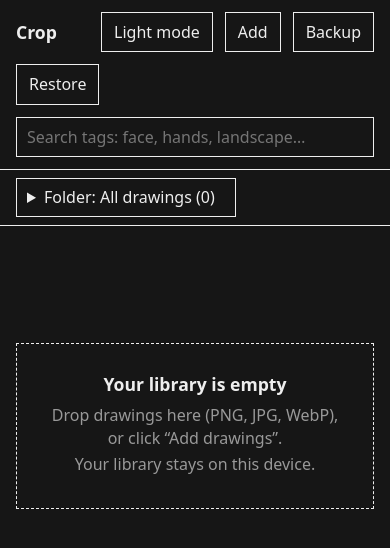
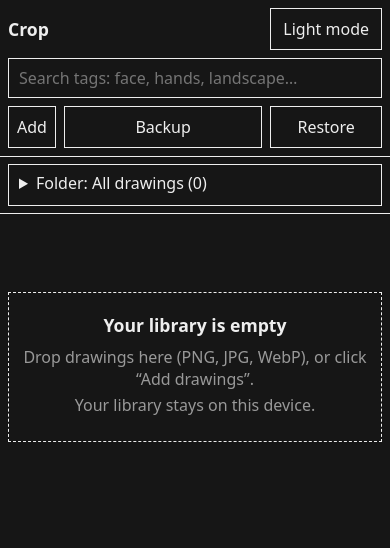
Before and after one commit to NOT16180/crop, a Svelte app: page / in a window 390 px wide. Shown: the top 548 px of the page. Built offline with nearby package versions, Linux system fonts and the light colour scheme.

Commit message:
Improve responsive library interface

```diff
--- a/src/App.svelte
+++ b/src/App.svelte
@@ -1,5 +1,5 @@
 <script lang="ts">
-  import { onMount } from 'svelte'
+  import { onMount, tick } from 'svelte'
   import { db, removeLegacyAnalysisData, requestPersistence, type DrawingRecord, type FolderRecord, type Rect, type Tag } from './lib/db'
   import { importFiles, deleteDrawings, isAcceptedImage } from './lib/images'
   import { findTagged, normalizeText } from './lib/search'
@@ -19,6 +19,9 @@
   let drawings = $state.raw<DrawingRecord[]>([])
   let folders = $state.raw<FolderRecord[]>([])
   let selectedFolderId = $state('')
+  let selectedTagLabels = $state<string[]>([])
+  let tagMatchMode = $state<'all' | 'any'>('all')
+  let sortMode = $state<'manual' | 'name' | 'newest' | 'oldest'>('manual')
   let selectionMode = $state(false)
   let arrangingDrawings = $state(false)
   let selectedDrawingIds = $state<string[]>([])
@@ -45,6 +48,8 @@
   let imageBox: HTMLDivElement | undefined = $state()
   let fileInput: HTMLInputElement
   let backupInput: HTMLInputElement
+  let viewerDialog: HTMLDivElement | undefined = $state()
+  let returnFocusTarget: HTMLElement | null = null
   let deleteTimer: ReturnType<typeof setTimeout> | undefined
 
   const byId = $derived(new Map(drawings.map((d) => [d.id, d])))
@@ -62,16 +67,30 @@
   const folderDrawings = $derived((selectedFolderId
     ? drawings.filter((drawing) => drawing.folderId === selectedFolderId)
     : drawings).toSorted((a, b) => (a.position ?? 0) - (b.position ?? 0)))
+  const filteredDrawings = $derived(folderDrawings.filter((drawing) => {
+    if (selectedTagLabels.length === 0) return true
+    const labels = new Set(drawing.tags.map((tag) => normalizeText(tag.label)))
+    return tagMatchMode === 'all'
+      ? selectedTagLabels.every((label) => labels.has(label))
+      : selectedTagLabels.some((label) => labels.has(label))
+  }))
+  const sortedDrawings = $derived(filteredDrawings.toSorted((a, b) => {
+    if (sortMode === 'name') return a.name.localeCompare(b.name) || (a.position ?? 0) - (b.position ?? 0)
+    if (sortMode === 'newest') return b.createdAt - a.createdAt
+    if (sortMode === 'oldest') return a.createdAt - b.createdAt
+    return (a.position ?? 0) - (b.position ?? 0)
+  }))
   const searching = $derived(query.trim().length > 0)
+  const hasFilters = $derived(searching || selectedTagLabels.length > 0)
   const items = $derived<Item[]>(
     searching
-      ? findTagged(query, folderDrawings).map((hit, i) => ({
+      ? findTagged(query, sortedDrawings).map((hit, i) => ({
           key: `${hit.drawing.id}:${i}`,
           drawing: hit.drawing,
           box: hit.box,
           label: hit.label,
         }))
-      : folderDrawings.map((d) => ({ key: d.id, drawing: d, box: null })),
+      : sortedDrawings.map((d) => ({ key: d.id, drawing: d, box: null })),
   )
   const tagList = $derived.by(() => {
     const counts = new Map<string, { label: string; count: number }>()
@@ -208,7 +227,7 @@
   }
 
   async function moveDrawing(id: string, offset: number) {
-    if (searching) return
+    if (searching || selectedTagLabels.length) return
     const index = folderDrawings.findIndex((drawing) => drawing.id === id)
     const target = folderDrawings[index + offset]
     if (index < 0 || !target) return
@@ -328,6 +347,24 @@
     addFiles([...(event.dataTransfer?.files ?? [])])
   }
 
+  async function onPaste(event: ClipboardEvent) {
+    const files = [...(event.clipboardData?.items ?? [])]
+      .filter((item) => item.kind === 'file' && item.type.startsWith('image/'))
+      .map((item) => item.getAsFile())
+      .filter((file): file is File => file !== null)
+    if (!files.length) return
+    event.preventDefault()
+    await addFiles(files)
+    if (!error) notice = `Pasted ${files.length} drawing${files.length === 1 ? '' : 's'} from the clipboard.`
+  }
+
+  function toggleTagFilter(label: string, checked: boolean) {
+    const key = normalizeText(label)
+    selectedTagLabels = checked
+      ? [...new Set([...selectedTagLabels, key])]
+      : selectedTagLabels.filter((selected) => selected !== key)
+  }
+
   async function saveTags(id: string, tags: Tag[]) {
     await db.drawings.update(id, { tags, visibleTagIds })
     drawings = drawings.map((d) => (d.id === id ? { ...d, tags, visibleTagIds } : d))
@@ -410,6 +447,7 @@
   }
 
   function openViewer(item: Item) {
+    returnFocusTarget = document.activeElement instanceof HTMLElement ? document.activeElement : null
     closeViewer()
     showTagOverlays = true
     visibleTagIds = item.drawing.visibleTagIds ?? item.drawing.tags.map((tag) => tag.id)
@@ -417,9 +455,11 @@
     viewerId = item.drawing.id
     viewerBox = item.box
     viewerUrl = URL.createObjectURL(item.drawing.blob)
+    void tick().then(() => viewerDialog?.querySelector<HTMLElement>('.zoom-controls button:not([disabled])')?.focus())
   }
 
   function closeViewer() {
+    const shouldRestoreFocus = Boolean(viewerId)
     if (viewerUrl) URL.revokeObjectURL(viewerUrl)
     viewerUrl = ''
     zoom = 1
@@ -429,6 +469,10 @@
     resizing = null
     tagInput = ''
     dragStart = null
+    if (shouldRestoreFocus) void tick().then(() => {
+      if (returnFocusTarget?.isConnected) returnFocusTarget.focus()
+      returnFocusTarget = null
+    })
   }
 
   function changeZoom(amount: number) {
@@ -436,9 +480,24 @@
   }
 
   function onKeydown(e: KeyboardEvent) {
-    if (e.key !== 'Escape') return
-    if (selection) selection = null
-    else closeViewer()
+    if (e.key === 'Escape') {
+      if (selection) selection = null
+      else if (viewer) closeViewer()
+      return
+    }
+    if (e.key !== 'Tab' || !viewerDialog) return
+    const focusable = [...viewerDialog.querySelectorAll<HTMLElement>('button:not([disabled]), input:not([disabled]), select:not([disabled]), summary, [tabindex="0"]')]
+      .filter((element) => element.getClientRects().length > 0)
+    if (!focusable.length) return
+    const first = focusable[0]
+    const last = focusable[focusable.length - 1]
+    if (e.shiftKey && (document.activeElement === first || !viewerDialog.contains(document.activeElement))) {
+      e.preventDefault()
+      last.focus()
+    } else if (!e.shiftKey && document.activeElement === last) {
+      e.preventDefault()
+      first.focus()
+    }
   }
 
   function pointOnImage(e: PointerEvent) {
@@ -532,6 +591,7 @@
 
 <svelte:window
   onkeydown={onKeydown}
+  onpaste={onPaste}
   ondragover={(e) => {
     if (e.dataTransfer?.types.includes('Files')) {
       e.preventDefault()
@@ -576,7 +636,7 @@
     aria-pressed={theme === 'light'}
     title={theme === 'dark' ? 'Switch to light mode' : 'Switch to dark mode'}
   >{theme === 'dark' ? 'Light mode' : 'Dark mode'}</button>
-  <button onclick={() => fileInput.click()}>Add</button>
+  <button onclick={() => fileInput.click()} title="You can also paste a screenshot with Ctrl+V or ⌘V">Add</button>
   <button type="button" onclick={backupLibrary}>Backup</button>
   <button type="button" onclick={() => backupInput.click()}>Restore</button>
   <input
@@ -632,15 +692,17 @@
     <details class="tag-filter-menu">
       <summary>Tags{searching ? ` · ${query.trim()}` : ''} ({tagList.length})</summary>
       <div class="tag-filter-content">
+        <fieldset class="tag-filter-mode">
+          <legend>Match</legend>
+          <label><input type="radio" name="tag-match" checked={tagMatchMode === 'all'} onchange={() => (tagMatchMode = 'all')} /> All selected</label>
+          <label><input type="radio" name="tag-match" checked={tagMatchMode === 'any'} onchange={() => (tagMatchMode = 'any')} /> Any selected</label>
+        </fieldset>
+        {#if selectedTagLabels.length}<button type="button" class="clear-tag-filters" onclick={() => (selectedTagLabels = [])}>Clear selected tags</button>{/if}
         {#each tagList as entry (entry.label)}
-          <button
-            type="button"
-            aria-pressed={normalizeText(query) === normalizeText(entry.label)}
-            onclick={(event) => {
-              query = entry.label
-              event.currentTarget.closest('details')?.removeAttribute('open')
-            }}
-          >{entry.label}<span>{entry.count}</span></button>
+          <label class="tag-filter-option">
+            <input type="checkbox" checked={selectedTagLabels.includes(normalizeText(entry.label))} onchange={(event) => toggleTagFilter(entry.label, event.currentTarget.checked)} />
+            {entry.label}<span>{entry.count}</span>
+          </label>
         {/each}
       </div>
     </details>
@@ -664,15 +726,15 @@
       <p>Your library stays on this device.</p>
     </section>
   {:else}
-    {#if searching}
-      <p class="results-title">{items.length} {items.length === 1 ? 'result' : 'results'} for “{query.trim()}”</p>
+    {#if hasFilters}
+      <p class="results-title">{items.length} {items.length === 1 ? 'drawing' : 'drawings'} match{searching ? ` “${query.trim()}”` : ''}{selectedTagLabels.length ? ` · ${selectedTagLabels.length} tag${selectedTagLabels.length === 1 ? '' : 's'} (${tagMatchMode === 'all' ? 'all' : 'any'})` : ''}.</p>
     {/if}
-    {#if searching && items.length === 0}
-      <p class="results-title">No drawings match this tag. Open a drawing to add it.</p>
+    {#if hasFilters && items.length === 0}
+      <p class="results-title">No drawings match these filters.</p>
     {/if}
-    {#if folderDrawings.length === 0 && !searching}
+    {#if folderDrawings.length === 0 && !hasFilters}
       <p class="results-title">This folder is empty. Add drawings to it.</p>
-    {:else}
+    {:else if items.length > 0}
       <div class="library-actions">
         {#if !selectionMode}
           <button type="button" onclick={() => { selectionMode = true; arrangingDrawings = false; selectedDrawingIds = []; bulkFolderId = selectedFolderId || '__unfiled__' }}>Select drawings</button>
@@ -682,6 +744,14 @@
         {:else}
           <button type="button" onclick={() => (arrangingDrawings = false)}>Done arranging</button>
         {/if}
+        <label>Sort
+          <select bind:value={sortMode} aria-label="Sort drawings">
+            <option value="manual">Manual order</option>
+            <option value="name">Name</option>
+            <option value="newest">Newest first</option>
+            <option value="oldest">Oldest first</option>
+          </select>
+        </label>
         {#if selectionMode}
           <span>{selectedDrawingIds.length} selected</span>
           <button type="button" onclick={selectAllVisible}>Select all visible</button>
@@ -701,7 +771,7 @@
             <button
               class="card"
               style:aspect-ratio={item.box ? item.box[2] / item.box[3] : item.drawing.width / item.drawing.height}
-            draggable={!searching}
+              draggable={!searching && selectedTagLabels.length === 0 && sortMode === 'manual'}
             ondragstart={(event) => startDrawingDrag(event, item.drawing.id)}
             ondragend={() => (draggedDrawingId = null)}
             ondragover={(event) => {
@@ -709,7 +779,8 @@
               event.stopPropagation()
             }}
             ondrop={(event) => dropDrawing(event, item.drawing.id)}
-            onclick={() => openCard(item)}
+              onclick={() => openCard(item)}
+              aria-label={`Open ${drawingDisplayName(item.drawing)}`}
               title={searching ? item.drawing.name : `Drag to reorder: ${item.drawing.name}`}
             >
               {#if item.box}
@@ -731,7 +802,7 @@
                   Select
                 </label>
               {/if}
-              {#if arrangingDrawings && !searching}
+              {#if arrangingDrawings && !hasFilters && sortMode === 'manual'}
                 <div class="reorder-buttons" aria-label="Reorder {item.drawing.name}">
                   <button type="button" disabled={index === 0} onclick={() => moveDrawing(item.drawing.id, -1)} aria-label="Move {item.drawing.name} earlier">↑</button>
                   <button type="button" disabled={index === folderDrawings.length - 1} onclick={() => moveDrawing(item.drawing.id, 1)} aria-label="Move {item.drawing.name} later">↓</button>
@@ -750,9 +821,9 @@
 {/if}
 
 {#if viewer}
-  <div class="viewer" role="dialog" aria-modal="true" aria-label={viewer.name}>
+  <div class="viewer" bind:this={viewerDialog} role="dialog" aria-modal="true" aria-label={viewer.name} tabindex="-1">
     <button class="viewer-backdrop" onclick={closeViewer} aria-label="Close viewer"></button>
-    <figure style="max-height: calc(100vh - 32px); overflow-y: auto" aria-label="Drawing and tag controls">
+    <figure style="max-height: calc(100dvh - 24px); overflow: auto" aria-label="Drawing and tag controls">
       <div class="viewer-toolbar">
       <div class="zoom-controls" aria-label="Drawing zoom controls">
         <button type="button" onclick={() => changeZoom(-0.25)} disabled={zoom <= 0.5} aria-label="Zoom out" title="Zoom out">−</button>
@@ -775,7 +846,7 @@
           alt={viewer.name}
           draggable="false"
           style:max-width={`calc((100vw - 32px) * ${zoom})`}
-          style:max-height={`calc((100vh - 280px) * ${zoom})`}
+          style:max-height={`calc((100dvh - 260px) * ${zoom})`}
         />
         {#if showTagOverlays}
           {#each viewer.tags as tag (tag.id)}
--- a/src/app.css
+++ b/src/app.css
@@ -640,25 +640,55 @@ main {
     box-shadow: 0 8px 24px #0008;
 }
 
-.tag-filter-content button {
+.tag-filter-option {
     display: flex;
     align-items: center;
-    justify-content: space-between;
     gap: 24px;
-    width: 100%;
+    padding: 8px 10px;
+    border-bottom: 1px solid var(--border);
+    white-space: nowrap;
+    cursor: pointer;
+}
+
+.tag-filter-option input,
+.tag-filter-mode input {
+    width: auto;
+    min-width: 0;
+    margin: 0;
+    accent-color: var(--text);
+}
+
+.tag-filter-option span {
+    margin-left: auto;
+    color: var(--muted);
+}
+
+.tag-filter-mode {
+    display: flex;
+    flex-wrap: wrap;
+    gap: 10px;
+    margin: 0;
+    padding: 8px 10px;
     border: 0;
     border-bottom: 1px solid var(--border);
-    text-align: left;
-    white-space: nowrap;
 }
 
-.tag-filter-content button[aria-pressed="true"] {
-    color: var(--text);
-    border-color: var(--text);
+.tag-filter-mode legend {
+    padding: 0;
+    color: var(--muted);
+    font-size: 0.8rem;
 }
 
-.tag-filter-content button span {
-    color: var(--muted);
+.tag-filter-mode label {
+    display: inline-flex;
+    align-items: center;
+    gap: 5px;
+    font-size: 0.85rem;
+}
+
+.tag-filter-content .clear-tag-filters {
+    border: 0;
+    text-align: left;
 }
 
 .folder-list {
@@ -750,6 +780,38 @@ main {
     font-size: 0.85rem;
 }
 
+@media (max-width: 900px) {
+    header {
+        flex-wrap: wrap;
+        gap: 8px;
+        padding: 10px 12px;
+    }
+
+    header .search-form {
+        order: 10;
+        flex: 1 0 100%;
+    }
+
+    .folder-list,
+    .tag-list {
+        padding-right: 12px;
+        padding-left: 12px;
+    }
+
+    main {
+        padding: 12px;
+    }
+
+    .grid {
+        grid-template-columns: repeat(auto-fill, minmax(160px, 1fr));
+        gap: 10px;
+    }
+
+    .viewer {
+        padding: 10px;
+    }
+}
+
 .viewer figcaption {
     display: flex;
     justify-content: space-between;
@@ -761,16 +823,142 @@ main {
 
 @media (max-width: 640px) {
     header {
+        display: grid;
+        grid-template-columns: auto 1fr auto;
+        gap: 8px;
+        padding: 8px;
+    }
+
+    header h1 {
+        grid-column: 1;
+    }
+
+    header .theme-toggle {
+        grid-column: 3;
+        grid-row: 1;
+        margin: 0;
+    }
+
+    header .search-form {
+        grid-column: 1 / -1;
+        grid-row: 2;
+        width: 100%;
+    }
+
+    header > button:not(.theme-toggle) {
+        grid-row: 3;
+        padding-right: 8px;
+        padding-left: 8px;
+    }
+
+    .folder-list,
+    .tag-list {
+        padding: 7px 8px;
+    }
+
+    .folder-menu,
+    .tag-filter-menu {
+        min-width: 0;
+        width: 100%;
+    }
+
+    .folder-menu summary,
+    .tag-filter-menu summary {
+        width: 100%;
+        min-width: 0;
+    }
+
+    .folder-menu-content,
+    .tag-filter-content {
+        position: fixed;
+        top: auto;
+        left: 8px;
+        right: 8px;
+        width: auto;
+        min-width: 0;
+        max-height: min(55dvh, 420px);
+    }
+
+    main {
+        padding: 10px 8px;
+    }
+
+    .grid {
+        grid-template-columns: repeat(2, minmax(0, 1fr));
+        gap: 8px;
+    }
+
+    .drawing-meta {
+        align-items: flex-start;
+        min-height: 40px;
+    }
+
+    .drawing-name {
+        white-space: normal;
+        overflow-wrap: anywhere;
+        display: -webkit-box;
+        -webkit-box-orient: vertical;
+        -webkit-line-clamp: 2;
+        line-clamp: 2;
+    }
+
+    .library-actions {
+        display: grid;
+        grid-template-columns: repeat(2, minmax(0, 1fr));
+        align-items: stretch;
+        gap: 6px;
+    }
+
+    .library-actions > * {
+        min-width: 0;
+    }
+
+    .library-actions select {
+        max-width: 100%;
+        min-width: 0;
+    }
+
+    .viewer {
+        padding: 6px;
+        place-items: start center;
+    }
+
+    .viewer figure {
+        width: 100%;
+        max-width: 100%;
+        gap: 6px;
+    }
+
+    .viewer-toolbar {
+        position: sticky;
+        top: 0;
+    }
+
+    .viewer-image img {
+        max-width: calc(100vw - 12px);
+    }
+
+    .tag-menu {
+        width: 100%;
+    }
+
+    .viewer figcaption {
+        align-items: flex-start;
         flex-wrap: wrap;
     }
 
-    form {
-        order: 3;
+    .viewer figcaption > span {
         flex-basis: 100%;
+        overflow-wrap: anywhere;
     }
 
-    .theme-toggle {
-        margin-left: auto;
+    .viewer figcaption button {
+        flex: 1;
+    }
+
+    .empty {
+        margin-top: 8vh;
+        padding: 20px 12px;
     }
 
     .tag-form {
@@ -780,4 +968,66 @@ main {
     .tag-input-wrap {
         flex-basis: 100%;
     }
+
+    button,
+    select,
+    summary {
+        min-height: 42px;
+    }
+
+    .resize-handle {
+        width: 22px;
+        height: 22px;
+        min-width: 0;
+        min-height: 0;
+    }
+
+    .resize-handle.nw { top: -11px; left: -11px; }
+    .resize-handle.ne { top: -11px; right: -11px; }
+    .resize-handle.sw { bottom: -11px; left: -11px; }
+    .resize-handle.se { right: -11px; bottom: -11px; }
+
+    .viewer {
+        padding: 8px;
+    }
 }
+
+@media (max-width: 380px) {
+    .grid {
+        grid-template-columns: minmax(0, 1fr);
+    }
+
+    header > button:not(.theme-toggle) {
+        font-size: 0.85rem;
+        padding-right: 5px;
+        padding-left: 5px;
+    }
+
+    .zoom-controls {
+        gap: 5px;
+    }
+
+    .tag-form > button {
+        flex: 1;
+    }
+}
+
+@media (max-height: 520px) and (orientation: landscape) {
+    .viewer {
+        padding: 4px;
+    }
+
+    .viewer figure {
+        max-height: calc(100dvh - 8px) !important;
+        gap: 4px;
+    }
+
+    .zoom-controls {
+        padding: 0;
+    }
+}
+
+:focus-visible {
+    outline: 2px solid #4da3ff;
+    outline-offset: 2px;
+}
```
